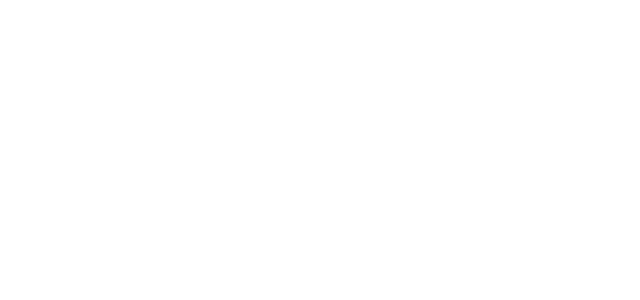
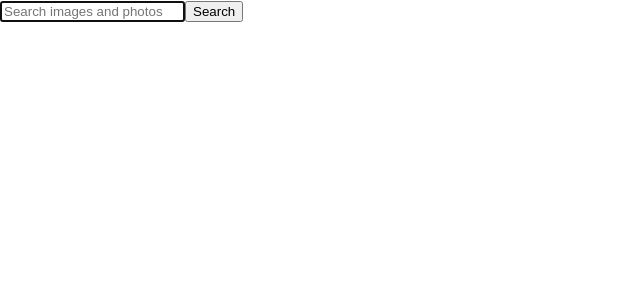
Before and after one commit to zhitnyak/goit-react-hw-03-image-finder, a React (Create React App) app: page / in a window 1280 px wide. Shown: the top 300 px of the page, without its empty margins (0-640 px from the left). Built offline with nearby package versions, Linux system fonts and the light colour scheme.

Commit message:
add Searchbar

```diff
--- a/src/App.js
+++ b/src/App.js
@@ -1,7 +1,7 @@
 import "./App.css";
 import { Component } from "react";
 // import Api from "./components/apiImg";
-// import Searchbar from "./components/Searchbar/Searchbar";
+import Searchbar from "./components/Searchbar/Searchbar";
 // import ImageGallery from "./components/ImageGallery/ImageGallery";
 
 class App extends Component {
@@ -14,12 +14,12 @@
   };
 
   render() {
-    // const { searchQuery } = this.state;
+    const { searchQuery } = this.state;
 
     return (
       <>
-        {/* <Searchbar onSubmit={this.habdleFormSubmit} />
-        <ImageGallery query={searchQuery} /> */}
+        <Searchbar onSubmit={this.habdleFormSubmit} />
+        {/* <ImageGallery query={searchQuery} /> */}
       </>
     );
   }
--- a/src/components/Searchbar/Searchbar.js
+++ b/src/components/Searchbar/Searchbar.js
@@ -1,39 +1,38 @@
-// import { Component } from "react";
-// import css from "../../App.css";
+import { Component } from "react";
+import css from "../../App.css";
 
-// class Searchbar extends Component {
-//   state = { searchQuery: "" };
+class Searchbar extends Component {
+  state = { searchQuery: "" };
 
-//   handleInputChange = (e) => {
-//     this.setState({ searchQuery: e.currentTarget.value.toLowerCase() });
-//   };
+  handleInputChange = (e) => {
+    this.setState({ searchQuery: e.currentTarget.value.toLowerCase() });
+  };
 
-//   handleSubmit = (e) => {
-//     e.preventDefault();
-//     this.props.onSubmit(this.state.searchQuery.trim());
-//     this.setState({ searchQuery: "" });
-//   };
+  handleSubmit = (e) => {
+    e.preventDefault();
+    this.props.onSubmit(this.state.searchQuery.trim());
+    this.setState({ searchQuery: "" });
+  };
 
-//   render() {
-//     return (
-//       <header className={css.Searchbar}>
-//         <form className={css.SearchForm} onSubmit={this.handleSubmit}>
-//           <button type="submit" className={css.SearchFormButton}>
-//             <span className={css.SearchFormButtonLabel}>Search</span>
-//           </button>
-
-//           <input
-//             className={css.SearchFormInput}
-//             type="text"
-//             autoComplete="off"
-//             autoFocus
-//             placeholder="Search images and photos"
-//             onChange={this.handleInputChange}
-//             value={this.state.searchQuery}
-//           />
-//         </form>
-//       </header>
-//     );
-//   }
-// }
-// export default Searchbar;
+  render() {
+    return (
+      <header className={css.Searchbar}>
+        <form className={css.SearchForm} onSubmit={this.handleSubmit}>
+          <input
+            className={css.SearchFormInput}
+            type="text"
+            autoComplete="off"
+            autoFocus
+            placeholder="Search images and photos"
+            onChange={this.handleInputChange}
+            value={this.state.searchQuery}
+          />
+          <button type="submit" className={css.SearchFormButton}>
+            <span className={css.SearchFormButtonLabel}>Search</span>
+          </button>
+        </form>
+      </header>
+    );
+  }
+}
+export default Searchbar;
```
